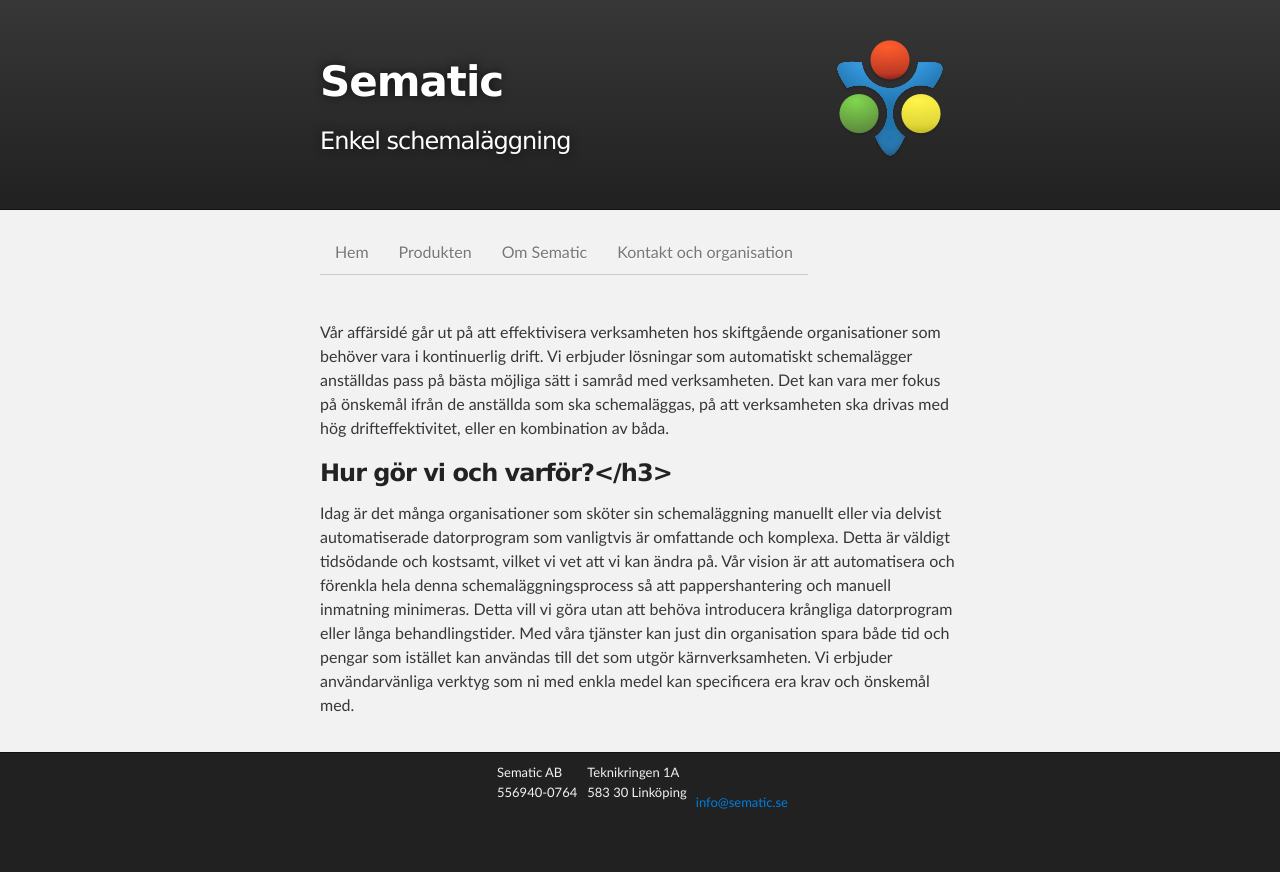
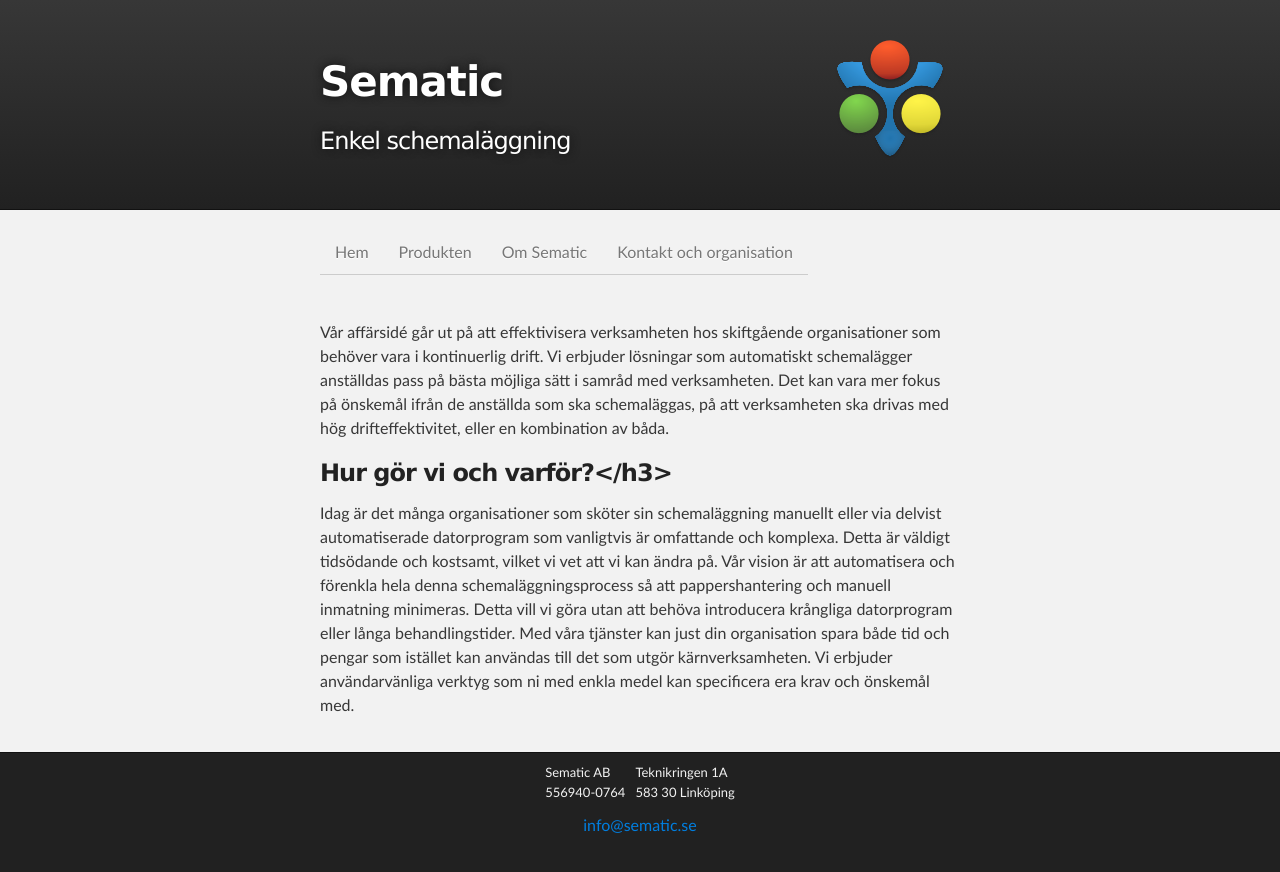
Before and after one commit to sematic/sematic.github.com, a Jekyll site: the page built from index.markdown, in a window 1280 px wide. Shown: the top 872 px of the page. Built offline with Jekyll 4.4.1, drawn with Linux system fonts in a browser that asks for light colours; Markdown is read by kramdown in place of the engine named in the settings.

Commit message:
Dummy fix 5

```diff
--- a/_layouts/default.html
+++ b/_layouts/default.html
@@ -57,9 +57,8 @@
         583 30 Linköping
     	</div>
 	 </div>
-    <div "center">
+	 <br/>
     	<a href="mailto:info@sematic.se">info@sematic.se</a>
- 	 </div>
   </footer>
 </div>
 
```
